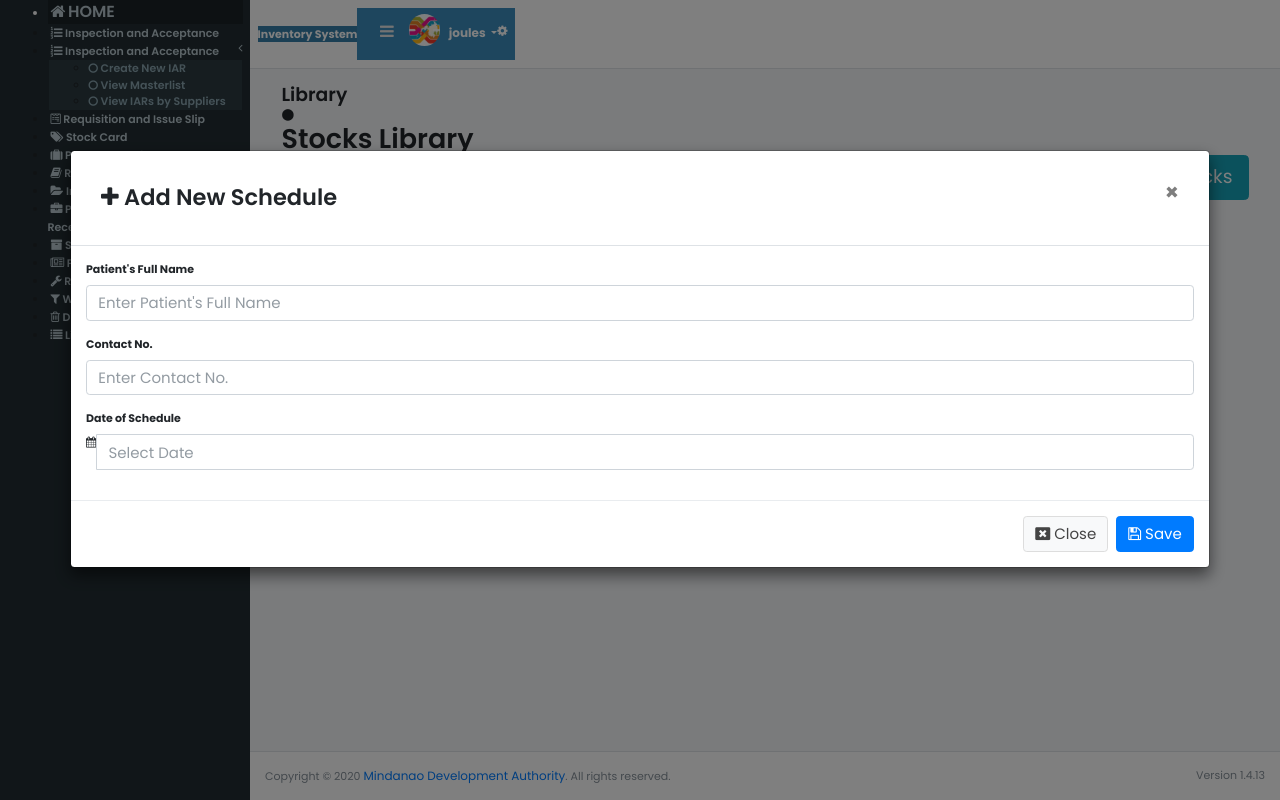
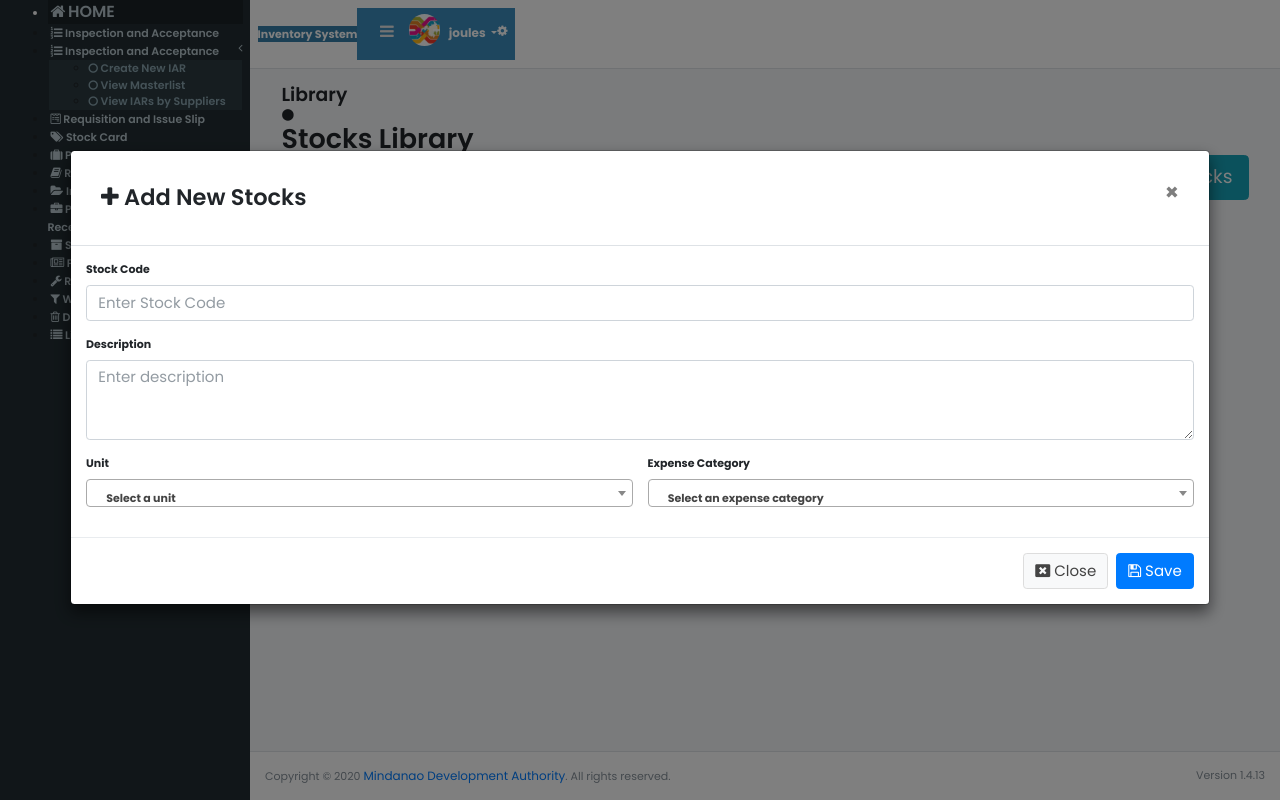
Before and after one commit to camniev/MinDAInventorySystem, a Laravel app: page /library in a window 1280 px wide, after a click on "Add New Stocks". Run offline with Laravel 8, Linux system fonts and the light colour scheme; a user stored in the database is signed in; data comes from the database, SQL or seed files in the repository; data that the repository does not hold is empty; style sheets or scripts are compiled from the project's sources; some libraries are stand-ins or nearby versions.

Commit message:
feat: started working on the modal form

```diff
--- a/resources/views/layouts/master.blade.php
+++ b/resources/views/layouts/master.blade.php
@@ -30,6 +30,9 @@
     <link rel="preconnect" href="https://fonts.googleapis.com"><link rel="preconnect" href="https://fonts.gstatic.com" crossorigin><link href="https://fonts.googleapis.com/css2?family=Poppins:wght@200;300;400;500;600;700;800;900&display=swap" rel="stylesheet">
 
     <link rel="stylesheet" href="https://cdnjs.cloudflare.com/ajax/libs/font-awesome/4.7.0/css/font-awesome.min.css">
+
+    <!-- Select2 -->
+    <link rel="stylesheet" href="{{ asset('plugins/select2/css/select2.min.css')}}">
 
     <style type="text/css">
       @import url("//netdna.bootstrapcdn.com/bootstrap/3.0.0-rc2/css/bootstrap-glyphicons.css");
@@ -122,6 +125,8 @@
 </div>
 
 <script src="{{ asset('plugins/bootstrap/js/bootstrap.min.js') }}"></script>
+<!-- Select2 -->
+<script src="{{ asset('plugins/select2/js/select2.full.min.js') }}"></script>
 <script src="{{ asset('css/iCheck/icheck.min.js') }}"></script>
 <script>
   //iCheck for checkbox and radio inputs
@@ -139,6 +144,10 @@
       checkboxClass: 'icheckbox_flat-green',
       radioClass: 'iradio_flat-green'
     });
+
+    $(function() {
+      $(".select2").select2();
+    });
 </script>
 </body>
 </html>
--- a/resources/views/stocklibrary/library-list.blade.php
+++ b/resources/views/stocklibrary/library-list.blade.php
@@ -166,29 +166,49 @@
         <div class="modal-content">
           <div class="modal-header">
             <button type="button" class="close" data-dismiss="modal">&times;</button>
-            <h4 class="modal-title"><i class="fa fa-plus"></i> Add New Schedule</h4>
+            <h4 class="modal-title"><i class="fa fa-plus"></i> Add New Stocks</h4>
           </div>
           <form>
           <div class="modal-body">
               <div class="form-group">
-                <label for="firstName">Patient's Full Name</label>
-                <input type="text" class="form-control" name="patients_name" placeholder="Enter Patient's Full Name" id="patients_name">
+                <label for="firstName">Stock Code</label>
+                <input type="text" class="form-control" name="stock_code" placeholder="Enter Stock Code" id="stock_code">
               </div>
-              <div class="form-group">
-                <label for="age">Contact No.</label>
-                <input type="text" class="form-control" name="patients_phonenum" placeholder="Enter Contact No." id="patients_phonenum">
-              </div>
-              <div class="form-group">
-                <label>Date of Schedule</label>
+			  <!-- textarea -->
+			  <div class="form-group">
+                  <label>Description</label>
+                  <textarea class="form-control" rows="3" name="description" placeholder="Enter description"></textarea>
+                </div>
+				<div class="row">
+					<div class="col-md-6">
+						<div class="form-group">
+							<label>Unit</label>
+							<select class="form-control select2" style="width: 100%;">
+								<option selected="selected">Select a unit</option>
+								<option>ream</option>
+								<option>piece</option>
+								<option>set</option>
+								<option>cart</option>
+								<option>roll</option>
+							</select>
+						</div>
+					</div>
+					<div class="col-md-6">
+						<div class="form-group">
+							<label>Expense Category</label>
+							<select class="form-control select2" style="width: 100%;">
+								<option selected="selected">Select an expense category</option>
+								<option>Office Supplies</option>
+								<option>ICT Supplies</option>
+								<option>Other Supplies Inventory</option>
+								<option>Semi-expendable ICT Equipment</option>
+							</select>
+						</div>
+					</div>
+				</div>
 
-                <div class="input-group date">
-                  <div class="input-group-addon">
-                    <i class="fa fa-calendar"></i>
-                  </div>
-                  <input type="text" class="form-control pull-right" id="date_of_schedule" data-date-format="yyyy-mm-dd" placeholder="Select Date" name="date_of_schedule">
-                </div>
-                <!-- /.input group -->
-              </div>
+
+
           </div>
           <div class="modal-footer">
             <button type="button" class="btn btn-default pull-left" data-dismiss="modal"><i class="fa fa-window-close"></i> Close</button>
```
